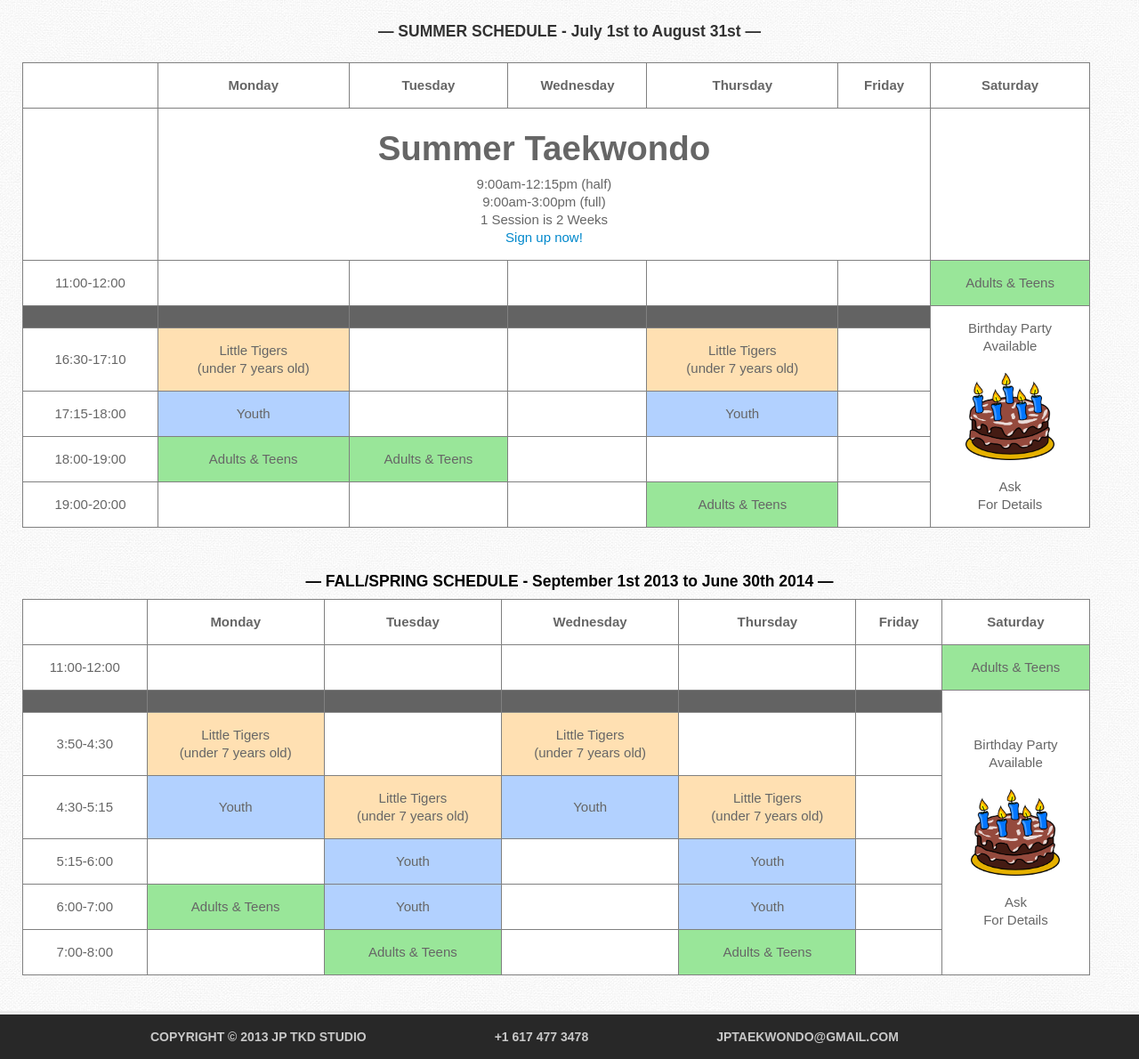
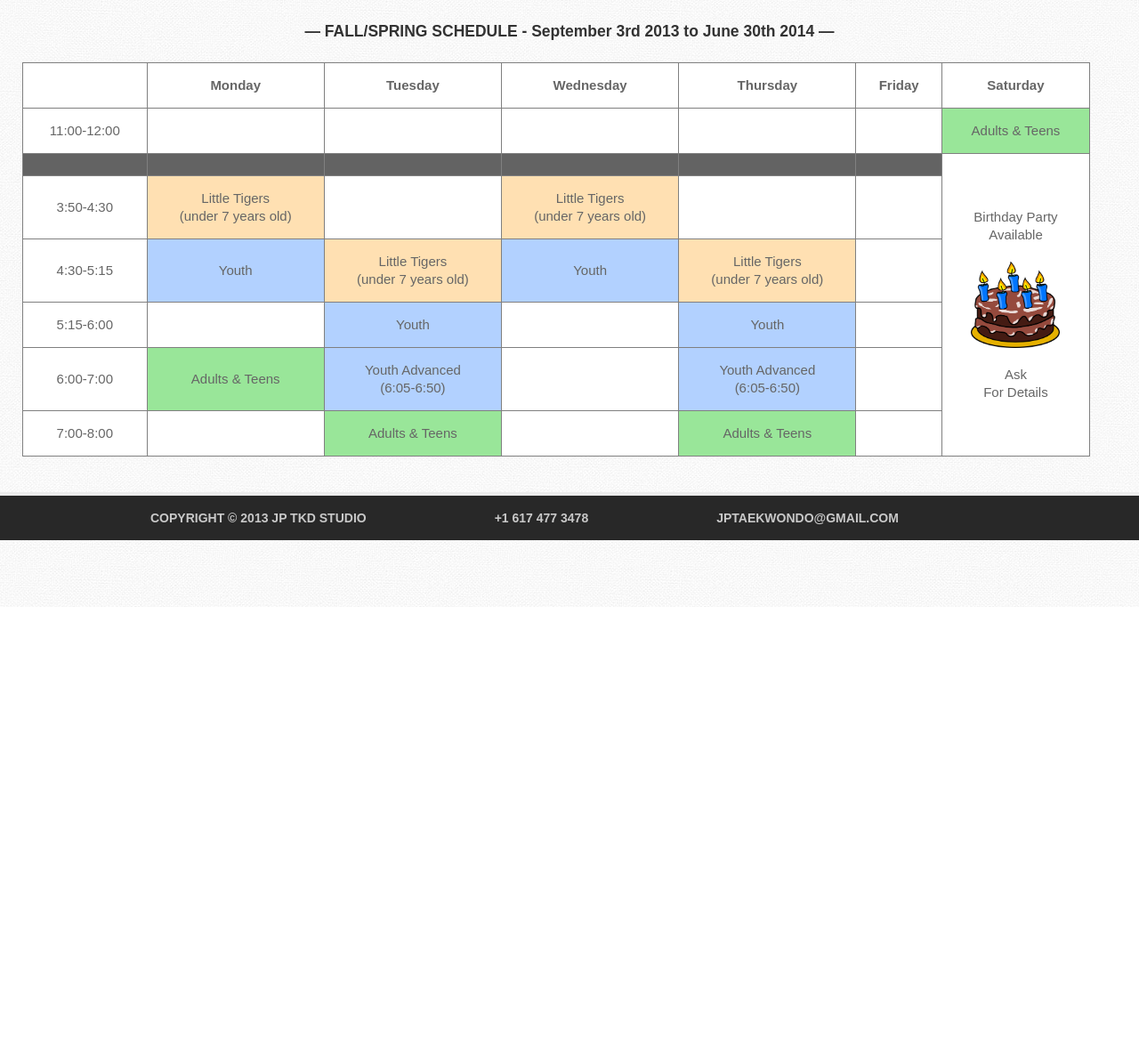
Before and after one commit to jklein/jptaekwondo, a PHP site: page /schedule.php in a window 1280 px wide. Shown: the part 118-1308 px from the top of the page at 89% size. After the commit the page ends 800 px from the top, so only its background shows below. Run offline with PHP 8.4, Linux system fonts and the light colour scheme.

Commit message:
Removing summer schedule

```diff
--- a/schedule.php
+++ b/schedule.php
@@ -1,98 +1,10 @@
 <?php
-$page_name = 'SUMMER SCHEDULE - July 1st to August 31st';
+$page_name = 'FALL/SPRING SCHEDULE - September 3rd 2013 to June 30th 2014';
 
 require 'includes/header.php';
 ?>
 <section class="schedule">
     <div class="container">
-        <div class="row">
-            <table class="grid_schedule">
-                <tr>
-                    <th>&nbsp;</th>
-                    <th>Monday</th>
-                    <th>Tuesday</th>
-                    <th>Wednesday</th>
-                    <th>Thursday</th>
-                    <th>Friday</th>
-                    <th>Saturday</th>
-                </tr>
-                <tr>
-                    <th>&nbsp;</th>
-                    <td colspan="5">
-                        <h1>Summer Taekwondo</h1>
-                        9:00am-12:15pm (half)<br/>
-                        9:00am-3:00pm (full)<br/>
-                        1 Session is 2 Weeks<br/>
-                        <a href="summer.php">Sign up now!</a>
-                    </td>
-                    <th>&nbsp;</th>
-                </tr>
-                <tr>
-                    <td>11:00-12:00</td>
-                    <td></td>
-                    <td></td>
-                    <td></td>
-                    <td></td>
-                    <td></td>
-                    <td class="adult">Adults &amp; Teens</td>
-                </tr>
-                <tr class="blank">
-                    <td>&nbsp;</td>
-                    <td>&nbsp;</td>
-                    <td>&nbsp;</td>
-                    <td>&nbsp;</td>
-                    <td>&nbsp;</td>
-                    <td>&nbsp;</td>
-                    <td class="birthday" rowspan="6">
-                        Birthday Party<br/>Available<br/><br/>
-                        <img src="assets/cake.png" height="100px" width="100px" /><br/><br/>
-                        Ask<br/>
-                        For Details<br/>
-                    </td>
-                </tr>
-                <tr>
-                    <td>16:30-17:10</td>
-                    <td class="under_seven">Little Tigers<br />(under 7 years old)</td>
-                    <td></td>
-                    <td></td>
-                    <td class="under_seven">Little Tigers<br />(under 7 years old)</td>
-                    <td></td>
-                </tr>
-                <tr>
-                    <td>17:15-18:00</td>
-                    <td class="kids_a">Youth</td>
-                    <td></td>
-                    <td></td>
-                    <td class="kids_a">Youth</td>
-                    <td></td>
-                </tr>
-                <tr>
-                    <td>18:00-19:00</td>
-                    <td class="adult">Adults &amp; Teens</td>
-                    <td class="adult">Adults &amp; Teens</td>
-                    <td></td>
-                    <td></td>
-                    <td></td>
-                </tr>
-                <tr>
-                    <td>19:00-20:00</td>
-                    <td></td>
-                    <td></td>
-                    <td></td>
-                    <td class="adult">Adults &amp; Teens</td>
-                    <td></td>
-                 </tr>
-            </table>
-        </div>
-
-        <!-- Fall Schedule -->
-        <br/><br/>
-        <div class="row">
-            <div class="span12" style="text-align:center;color:black">
-                <h4>— FALL/SPRING SCHEDULE - September 1st 2013 to June 30th 2014 —</h4>
-            </div>
-        </div>
-
         <div class="row">
             <table class="grid_schedule">
                 <tr>
@@ -154,9 +66,9 @@ require 'includes/header.php';
                 <tr>
                     <td>6:00-7:00</td>
                     <td class="adult">Adults &amp; Teens</td>
-                    <td class="kids_a">Youth</td>
+                    <td class="kids_a">Youth Advanced<br/>(6:05-6:50)</td>
                     <td></td>
-                    <td class="kids_a">Youth</td>
+                    <td class="kids_a">Youth Advanced<br/>(6:05-6:50)</td>
                     <td></td>
                 </tr>
                 <tr>
```
